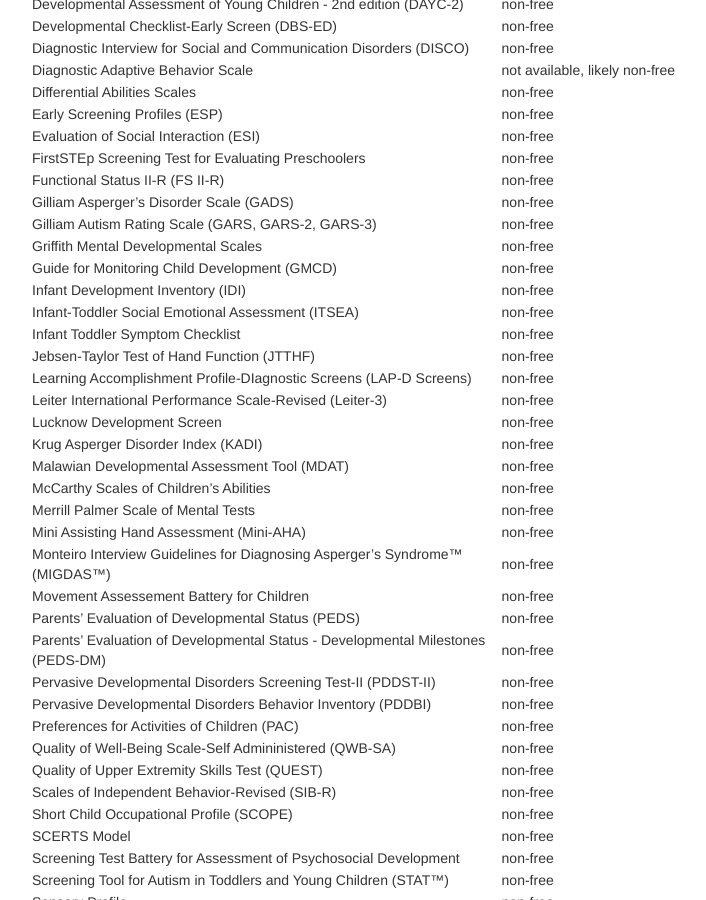
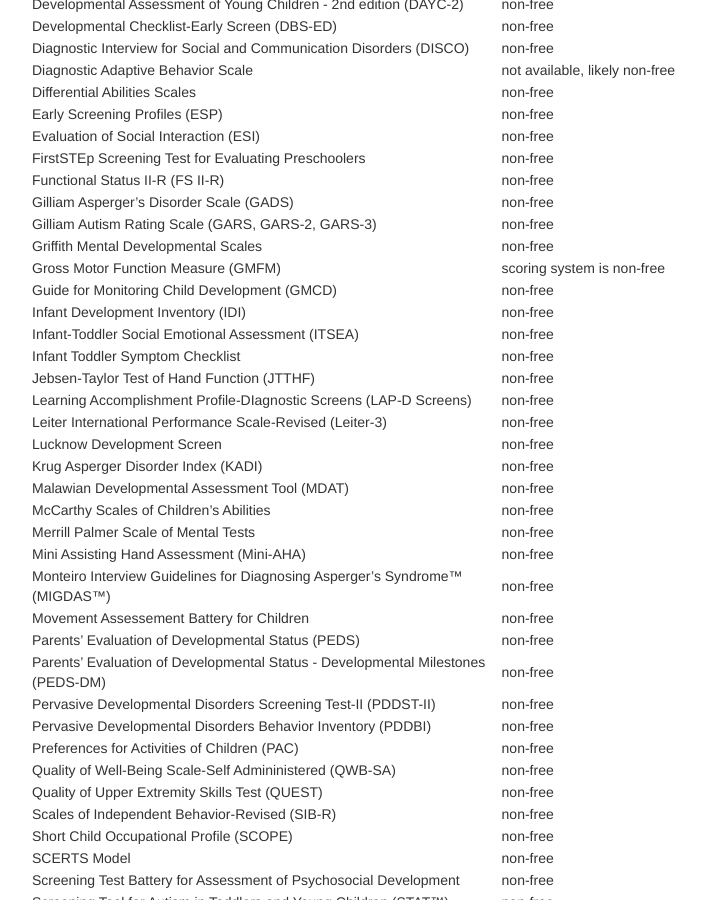
Before and after one commit to mjmaenner/disabilitymeasures, a Jekyll site: the page built from pages/donotqualify.md, in a window 1280 px wide and 900 px high, scrolled down 1315 px. Shown: the whole window, without its empty margins (259-965 px from the left). Built offline with Jekyll 4.4.1, drawn with Linux system fonts in a browser that asks for light colours.

Commit message:
added gmfm

```diff
--- a/pages/donotqualify.md
+++ b/pages/donotqualify.md
@@ -73,6 +73,7 @@ Functional Status II-R (FS II-R) | non-free
 Gilliam Asperger's Disorder Scale (GADS) | non-free
 Gilliam Autism Rating Scale (GARS, GARS-2, GARS-3) | non-free
 Griffith Mental Developmental Scales | non-free
+Gross Motor Function Measure (GMFM) | scoring system is non-free
 Guide for Monitoring Child Development (GMCD)| non-free
 Infant Development Inventory (IDI) | non-free
 Infant-Toddler Social Emotional Assessment (ITSEA) | non-free
```
